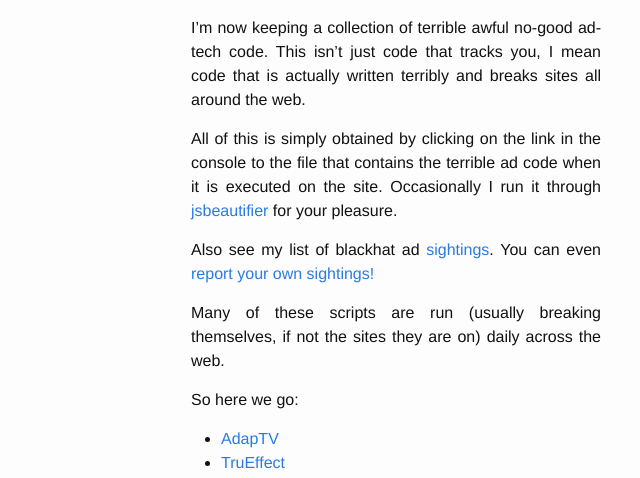
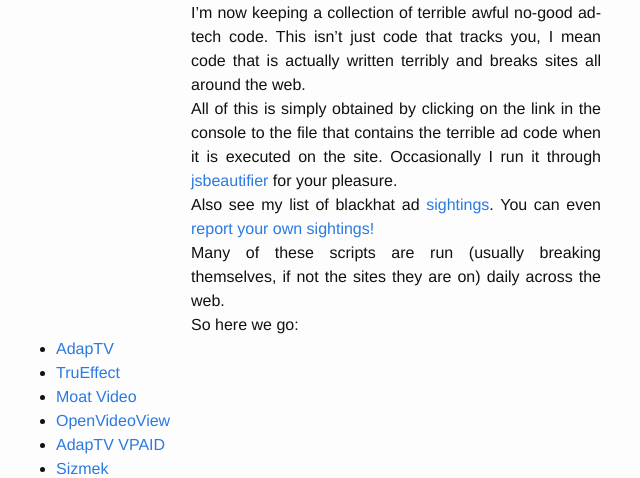
Before and after one commit to AramZS/aramzs.github.io, a Jekyll site: the page built from _posts/2016-02-18-a-running-collection-of-shitty-ad-code.markdown, in a window 1280 px wide. Shown: the part 420-898 px from the top of the page, without its empty margins (244-884 px from the left). Built offline with Jekyll 4.4.1, drawn with Linux system fonts in a browser that asks for light colours.

Commit message:
Trying to allow breakout units

```diff
--- a/_sass/_layout.scss
+++ b/_sass/_layout.scss
@@ -286,9 +286,11 @@
 }
 
 .single.post {
-    margin: 0 auto;
-    max-width: 410px;
-    text-align: justify;
+    .post-header, p {
+        margin: 0 auto;
+        max-width: 410px;
+        text-align: justify;
+    }
 }
 
 .single.post-with-image {
```
